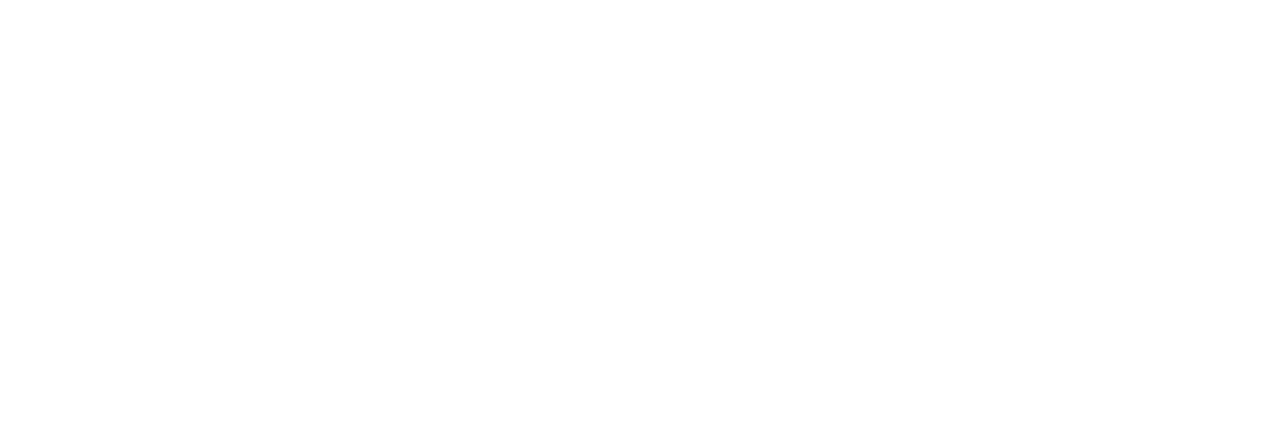
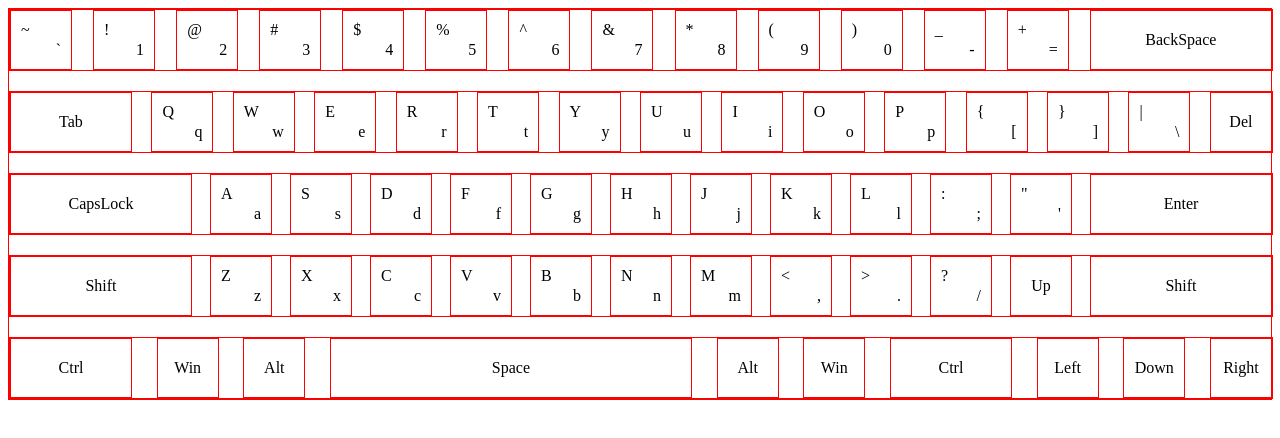
Before and after one commit to HunterTigerX/virtual-keyboard, a website: page index.html in a window 1280 px wide. Drawn offline with Linux system fonts and the light colour scheme.

Commit message:
feat: generate basic layout, fill keyboard with keys, add event listener to respond to keyDown on keyboard, add temp style to keyboard

```diff
--- a/index.html
+++ b/index.html
@@ -5,6 +5,7 @@
     <meta http-equiv="X-UA-Compatible" content="IE=edge">
     <meta name="viewport" content="width=device-width, initial-scale=1.0">
     <title>Virtual Keyboard</title>
+    <link rel="stylesheet" href="./styles.css">
 </head>
 <body>
     <script src="./pageLayout.js"></script>
--- a/pageLayout.js
+++ b/pageLayout.js
@@ -0,0 +1,294 @@
+const rowkeysCount = [14, 15, 13, 13, 10];
+
+const specialSymbols = [
+  "BackSpace",
+  "Tab",
+  "Del",
+  "CapsLock",
+  "Enter",
+  "Shift",
+  "Ctrl",
+  "Win",
+  "Alt",
+  "Space",
+  "Left",
+  "Down",
+  "Right",
+  "Up",
+];
+
+const singleKeys = [
+  "BackSpace",
+  "Tab",
+  "Del",
+  "CapsLock",
+  "Enter",
+  "Shift",
+  "Ctrl",
+  "Win",
+  "Alt",
+  "Space",
+  "Left",
+  "Down",
+  "Right",
+  "Up",
+];
+
+/*using keycodes*/
+const keycodesOfKeyboard = [
+  [
+    "Backquote",
+    "Digit1",
+    "Digit2",
+    "Digit3",
+    "Digit4",
+    "Digit5",
+    "Digit6",
+    "Digit7",
+    "Digit8",
+    "Digit9",
+    "Digit0",
+    "Minus",
+    "Equal",
+    "Backspace",
+  ],
+  [
+    "Tab",
+    "KeyQ",
+    "KeyW",
+    "KeyE",
+    "KeyR",
+    "KeyT",
+    "KeyY",
+    "KeyU",
+    "KeyI",
+    "KeyO",
+    "KeyP",
+    "BracketLeft",
+    "BracketRight",
+    "Backslash",
+    "Delete",
+  ],
+  [
+    "CapsLock",
+    "KeyA",
+    "KeyS",
+    "KeyD",
+    "KeyF",
+    "KeyG",
+    "KeyH",
+    "KeyJ",
+    "KeyK",
+    "KeyL",
+    "Semicolon",
+    "Quote",
+    "Enter",
+  ],
+  [
+    "ShiftLeft",
+    "KeyZ",
+    "KeyX",
+    "KeyC",
+    "KeyV",
+    "KeyB",
+    "KeyN",
+    "KeyM",
+    "Comma",
+    "Period",
+    "Slash",
+    "ArrowUp",
+    "ShiftRight",
+  ],
+  [
+    "ControlLeft",
+    "MetaLeft",
+    "AltLeft",
+    "Space",
+    "AltRight",
+    "MetaRight",
+    "ControlRight",
+    "ArrowLeft",
+    "ArrowDown",
+    "ArrowRight",
+  ],
+];
+
+const engSmall = [
+  [
+    "`",
+    "1",
+    "2",
+    "3",
+    "4",
+    "5",
+    "6",
+    "7",
+    "8",
+    "9",
+    "0",
+    "-",
+    "=",
+    "BackSpace",
+  ],
+  [
+    "Tab",
+    "q",
+    "w",
+    "e",
+    "r",
+    "t",
+    "y",
+    "u",
+    "i",
+    "o",
+    "p",
+    "[",
+    "]",
+    "\\",
+    "Del",
+  ],
+  ["CapsLock", "a", "s", "d", "f", "g", "h", "j", "k", "l", ";", "'", "Enter"],
+  ["Shift", "z", "x", "c", "v", "b", "n", "m", ",", ".", "/", "Up", "Shift"],
+  [
+    "Ctrl",
+    "Win",
+    "Alt",
+    "Space",
+    "Alt",
+    "Win",
+    "Ctrl",
+    "Left",
+    "Down",
+    "Right",
+  ],
+];
+
+const engBig = [
+  [
+    "~",
+    "!",
+    "@",
+    "#",
+    "$",
+    "%",
+    "^",
+    "&",
+    "*",
+    "(",
+    ")",
+    "_",
+    "+",
+    "BackSpace",
+  ],
+  [
+    "Tab",
+    "Q",
+    "W",
+    "E",
+    "R",
+    "T",
+    "Y",
+    "U",
+    "I",
+    "O",
+    "P",
+    "{",
+    "}",
+    "|",
+    "Del",
+  ],
+  ["CapsLock", "A", "S", "D", "F", "G", "H", "J", "K", "L", ":", '"', "Enter"],
+  ["Shift", "Z", "X", "C", "V", "B", "N", "M", "<", ">", "?", "Up", "Shift"],
+  [
+    "Ctrl",
+    "Win",
+    "Alt",
+    "Space",
+    "Alt",
+    "Win",
+    "Ctrl",
+    "Left",
+    "Down",
+    "Right",
+  ],
+];
+
+async function createKeyboard() {
+  const keyboardWrapper = document.createElement("div"); //Создаём обёртку для клавиатуры
+  keyboardWrapper.classList.add("keyboard__wrapper"); //Добавляем ей стили
+  for (let i = 0; i < rowkeysCount.length; i++) {
+    //Создаём ряды клавиш
+    keyboardWrapper.append(fillRowsWithKeys(rowkeysCount[i], i)); //Заполняем ряд клавишами
+  }
+
+  document.body.append(keyboardWrapper); //Вставляем клавиатуру в документ
+  console.log("↑↓→←");
+  console.log(document.body);
+}
+
+function fillRowsWithKeys(count, currentRow) {
+  const keyboardRow = document.createElement("div"); //Создаём ряд клавиш
+  for (let i = 0; i < count; i++) {
+    //Создаём клавиши
+    const name = engSmall[currentRow][i];
+    const keyWrapper = document.createElement("div");
+    keyWrapper.classList.add(
+      "key",
+      `key__${keycodesOfKeyboard[currentRow][i]}`
+    );
+    const bigKey = document.createElement("div"); //Левое верхнее значение
+
+    bigKey.innerText = engBig[currentRow][i];
+
+    keyWrapper.append(bigKey);
+    if (!singleKeys.includes(engSmall[currentRow][i])) {
+      //Проверяем, надо ли создавать альтернативное значение
+      const smallKey = document.createElement("div"); //Правое нижнее значение
+      smallKey.classList.add("key__small");
+      smallKey.textContent = engSmall[currentRow][i];
+      keyWrapper.append(smallKey);
+    }
+
+    if (specialSymbols.includes(name)) {
+      //Добавляем классы для нестандартных клавиш
+      if (name === "Space") {
+        keyWrapper.classList.add(`key__xsix`);
+      } else if (
+        name === "BackSpace" ||
+        name === "CapsLock" ||
+        name === "Shift" ||
+        name === "Enter"
+      ) {
+        keyWrapper.classList.add(`key__xthree`);
+      } else if (name === "Tab" || name === "Ctrl") {
+        keyWrapper.classList.add(`key__xtwo`);
+      } else {
+        bigKey.classList.add(`key__xone`);
+      }
+      bigKey.classList.add(`key__text`); //
+    } else {
+      bigKey.classList.add("key__big");
+    }
+
+    keyWrapper.append(bigKey);
+
+    keyboardRow.append(keyWrapper);
+  }
+  keyboardRow.classList.add("keyboard__row");
+  return keyboardRow;
+}
+
+async function startTask() {
+  await createKeyboard();
+}
+
+startTask();
+
+document.addEventListener("keydown", function (event) {
+  console.log(event.key, event.code);
+  document.querySelector(".key__" + event.code).style.background = "green";
+});
+
+/*
+
+*/
--- /dev/null
+++ b/styles.css
@@ -0,0 +1,60 @@
+.keyboard__wrapper {
+    width: auto;
+    height: auto;
+    display: flex;
+    flex-direction: column;
+    gap: 20px;
+    border: 1px solid red;
+}
+
+.keyboard__row {
+    width: 100%;
+    height: 60px;
+    display: flex;
+    flex-direction: row;
+    justify-content: space-between;
+    gap: 5px;
+    border: 1px solid red;
+}
+
+.key {
+    width: 60px;
+    border: 1px solid red;
+    display: flex;
+    align-items: top;
+    justify-content: left;
+    position: relative;
+}
+
+.key__big {
+    width: calc(100% - 10px);
+    width: calc(100% - 10px);
+    position: absolute;
+    top: 10px;
+    left: 10px;
+}
+
+.key__small {
+    position: absolute;
+    bottom: 10px;
+    right: 10px;
+}
+
+.key__text {
+    display: flex;
+    align-items: center;
+    width: 100%;
+    justify-content: center;
+}
+
+.key__xsix {
+    width: calc(60px*6);
+}
+
+.key__xthree {
+    width: calc(60px*3);
+}
+
+.key__xtwo {
+    width: calc(60px*2);
+}
```
